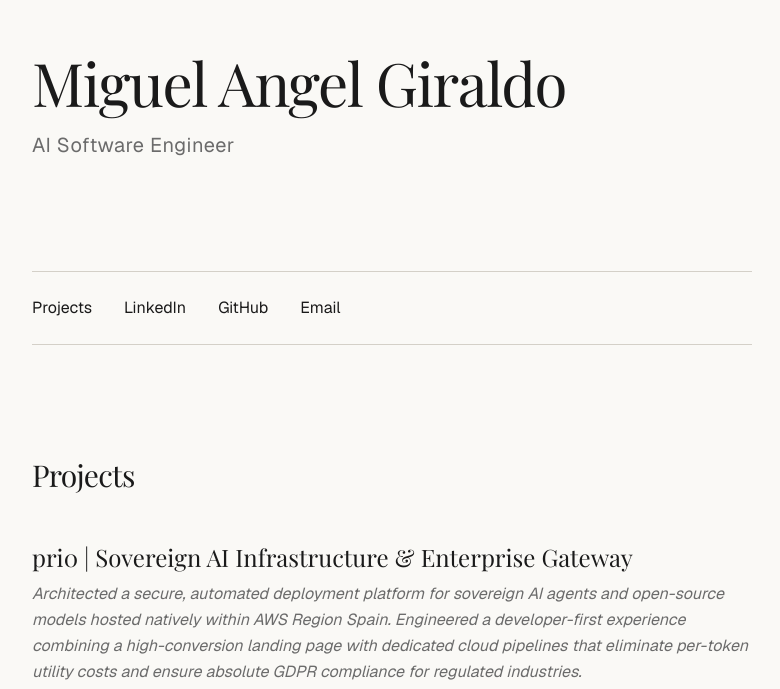
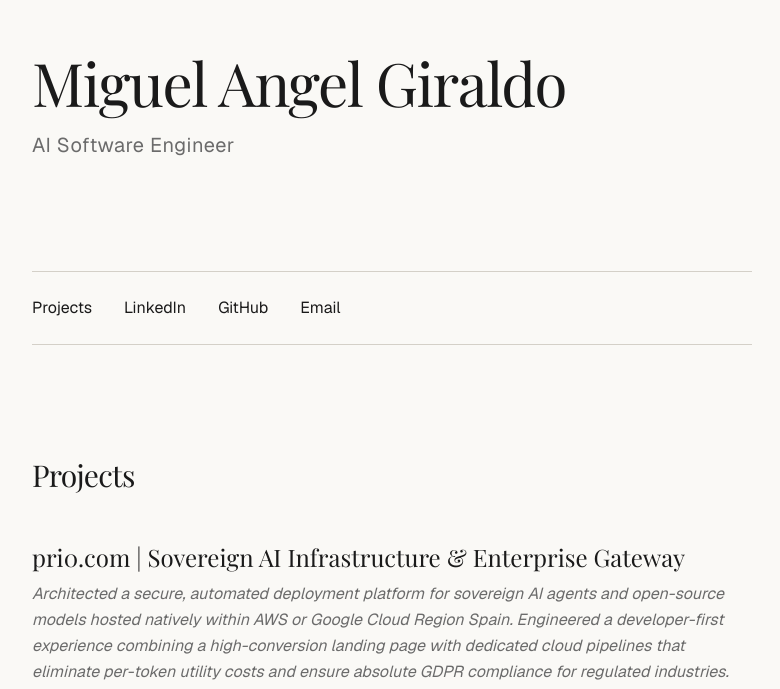
Before and after one commit to MiguelAngelGiraldoPolanco/portfolio, a Next.js app: page / in a window 1280 px wide. Shown: the part 111-800 px from the top of the page, without its empty margins (248-1028 px from the left). Built offline with nearby package versions, Linux system fonts and the light colour scheme; a web font is replaced by a local one.

Commit message:
style: add .com to pri0 name

```diff
--- a/components/portfolio/project.tsx
+++ b/components/portfolio/project.tsx
@@ -1,8 +1,8 @@
 "use client";
 const projects = [
     {
-        title: "pri0 | Sovereign AI Infrastructure & Enterprise Gateway",
-        description: "Architected a secure, automated deployment platform for sovereign AI agents and open-source models hosted natively within AWS Region Spain. Engineered a developer-first experience combining a high-conversion landing page with dedicated cloud pipelines that eliminate per-token utility costs and ensure absolute GDPR compliance for regulated industries.",
+        title: "pri0.com | Sovereign AI Infrastructure & Enterprise Gateway",
+        description: "Architected a secure, automated deployment platform for sovereign AI agents and open-source models hosted natively within AWS or Google Cloud Region Spain. Engineered a developer-first experience combining a high-conversion landing page with dedicated cloud pipelines that eliminate per-token utility costs and ensure absolute GDPR compliance for regulated industries.",
         link: "https://pri0.com",
         githubf: "https://github.com/MiguelAngelGiraldoPolanco",
         githubb: "https://github.com/MiguelAngelGiraldoPolanco",
```
